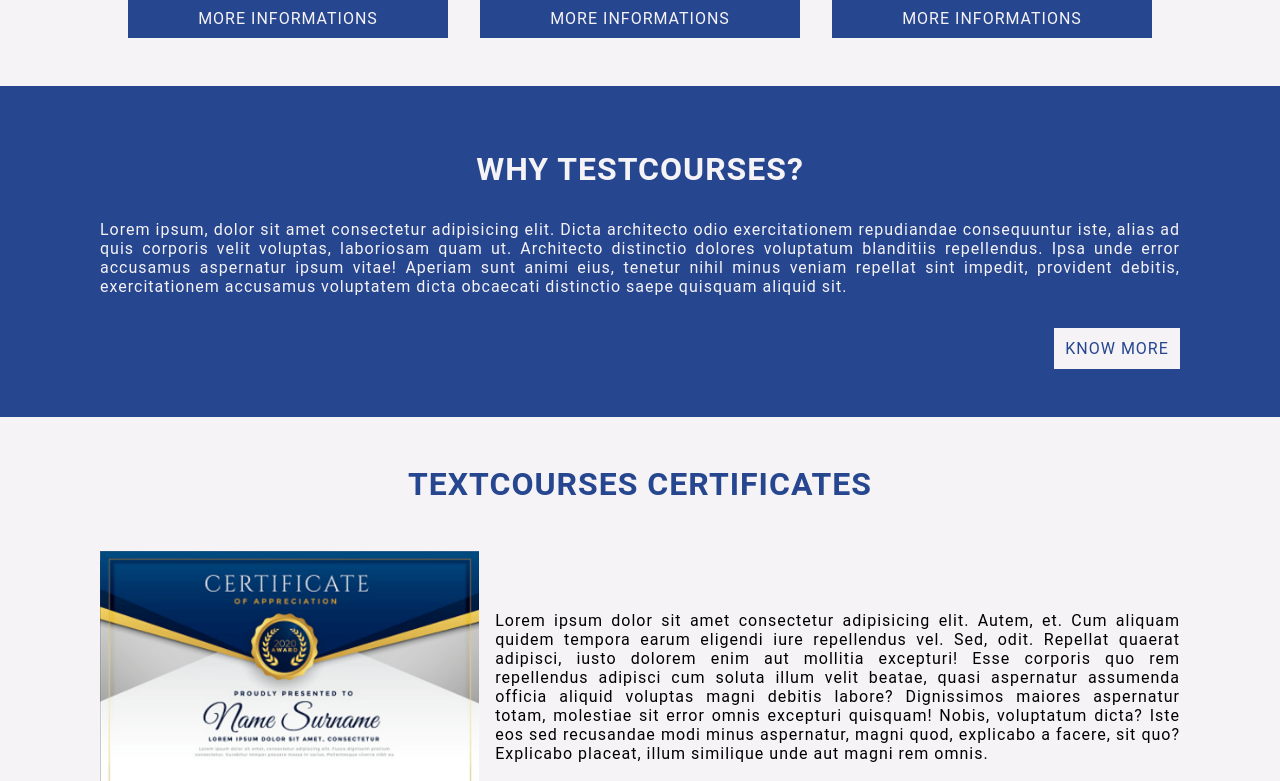
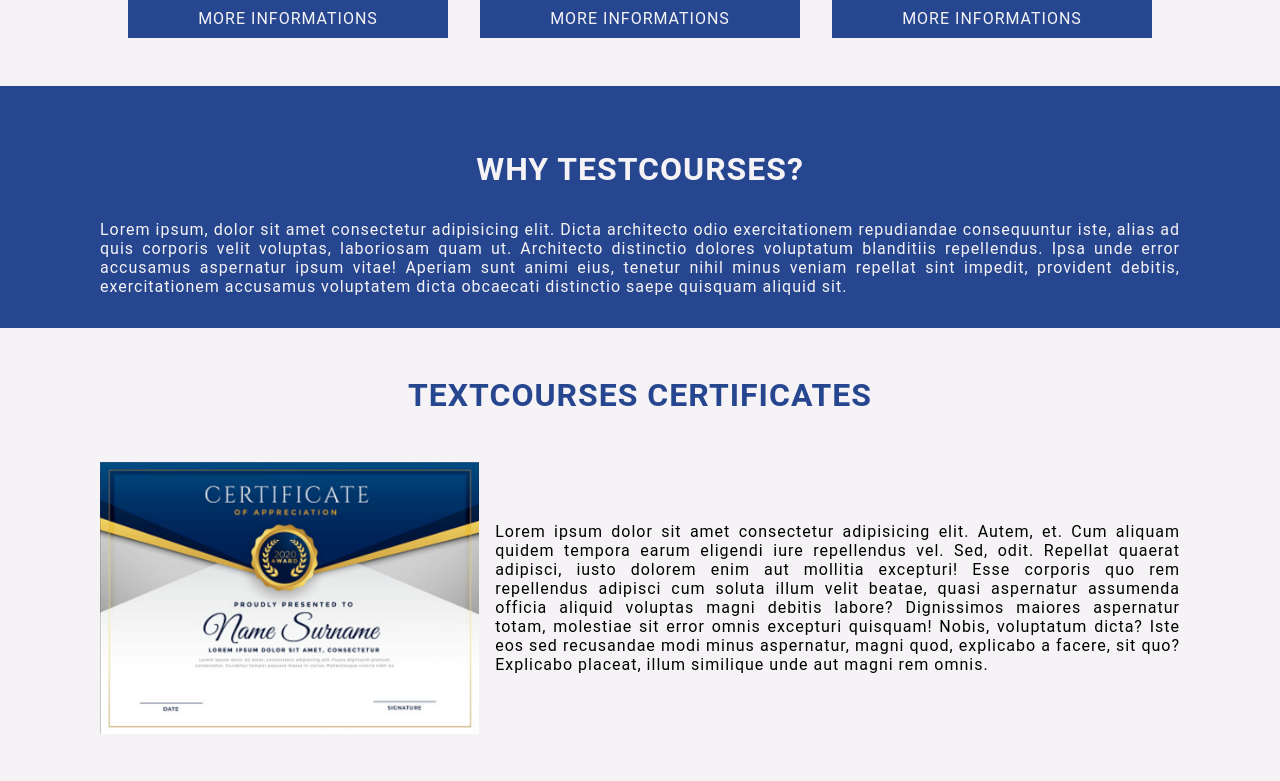
Before and after one commit to raphaelbmesquita123/testcourses, a React (Create React App) app: page / in a window 1280 px wide. Shown: the part 1395-2176 px from the top of the page. Built offline with nearby package versions, Linux system fonts and the light colour scheme.

Commit message:
css update

```diff
--- a/src/components/NavBar/SlideMenu.js
+++ b/src/components/NavBar/SlideMenu.js
@@ -21,7 +21,7 @@ export function SlideMenu() {
                     style={{ display: slideOpen ? 'none' : 'block'}}
                     />
                 <ul>
-                    <Link to='#' onClick={() => setSlideOpen(false)}>
+                    <Link to='/' onClick={() => setSlideOpen(false)}>
                         <li>Home</li>
                     </Link>
                     <a href='#contactUs' onClick={() => setSlideOpen(false)}>
--- a/src/components/NavBar/styles.js
+++ b/src/components/NavBar/styles.js
@@ -41,7 +41,7 @@ export const ContainerNav = styled.nav`
 `
 
 export const SlideContainer = styled.div`
-    position: absolute;
+    position: fixed;
     background-color: var(--blue-900);
     width: 100%;
     height: 100vmax;
--- a/src/pages/HomePage/HomePage.js
+++ b/src/pages/HomePage/HomePage.js
@@ -54,17 +54,12 @@ export function HomePage() {
                     <CourseCard image='./kpcourse.png'/>
                 </section>
             </div>
-            <div className='messageContainer' id='MessageContainer'>
+            <div className='whyTestcourses'>
                 <h1>WHY TESTCOURSES?</h1>
                 <span>
                     Lorem ipsum, dolor sit amet consectetur adipisicing elit. Dicta architecto odio exercitationem repudiandae consequuntur iste, alias ad quis corporis velit voluptas, laboriosam quam ut. Architecto distinctio dolores voluptatum blanditiis repellendus.
                     Ipsa unde error accusamus aspernatur ipsum vitae! Aperiam sunt animi eius, tenetur nihil minus veniam repellat sint impedit, provident debitis, exercitationem accusamus voluptatem dicta obcaecati distinctio saepe quisquam aliquid sit.
                 </span>
-                <div>
-                    <Link to='/WhyPage'>
-                        KNOW MORE
-                    </Link>
-                </div>
             </div>
             <div className='certificateContainer'>
                 <h1>TEXTCOURSES CERTIFICATES</h1>
--- a/src/pages/HomePage/styles.js
+++ b/src/pages/HomePage/styles.js
@@ -24,7 +24,7 @@ export const Container = styled.div `
         }
     }
 
-    .messageContainer{
+    .whyTestcourses{
         display: flex;
         flex-direction: column;
         align-items: center;
@@ -48,14 +48,7 @@ export const Container = styled.div `
             width: 100%;
             max-width: 1080px;
             margin: 1rem 0;
-            a{
-                text-decoration:none;
-                background-color: var(--gray);
-                padding: 0.7rem;
-                color: var(--blue-500);
-                cursor: pointer;
-                margin-top: 1rem;
-            }
+
         }
     }
 
--- a/src/pages/WhyPage/WhyPage.js
+++ b/src/pages/WhyPage/WhyPage.js
@@ -16,7 +16,13 @@ export default function WhyPage() {
                     <img src="./certificate.png" alt="certifiicate" />
                 </div>
                 <img src="./professionals.png" alt="professionals" />
-
+            </div>
+            <div className="forCompanies">
+                <h1> For Companies </h1>
+                <div>
+                    <p>Lorem ipsum dolor sit amet consectetur adipisicing elit. Voluptatem, esse et ad nulla eligendi temporibus officia cupiditate corrupti, iure repudiandae nihil placeat eos nam eveniet debitis eum sint autem similique!</p>
+                </div>
+                <img src="./companies.png" alt="professionals" />
             </div>
         </Container>
     )
--- a/src/pages/WhyPage/styles.js
+++ b/src/pages/WhyPage/styles.js
@@ -17,8 +17,9 @@ export const Container = styled.div`
     .textWhy{
         display: flex;
         width: 100%;
-        padding: 4rem 2rem;
+        padding: 4rem 4rem;
         justify-content:center;
+
         p{
             text-align: justify;
             max-width: 1080px;
@@ -75,4 +76,39 @@ export const Container = styled.div`
             }
         }
     }
+
+    .forCompanies{
+        display: flex;
+        flex-direction: column;
+        align-items: center;
+        padding: 4rem 2rem;
+        h1{
+            padding: 0;
+            padding-bottom: 2rem;
+            color: var(--blue-500);
+            background: none;
+        }
+        div{
+            display: flex;
+            justify-content:center;
+            max-width: 1080px;
+            align-items: center;
+            p{
+                text-align: justify;
+                padding: 0 2rem 2rem 2rem;
+                min-width: 350px;
+                color: var(--blue-500);
+            }
+
+        }
+        img{
+            margin-top: 2rem;
+            width: 90%;
+            height: auto;
+            max-width: 1080px;
+            @media (max-width: 600px){
+                margin-top: 1rem;
+            }
+        }
+    }
 `
```
Also changed, not shown: public/companies.png (added).
